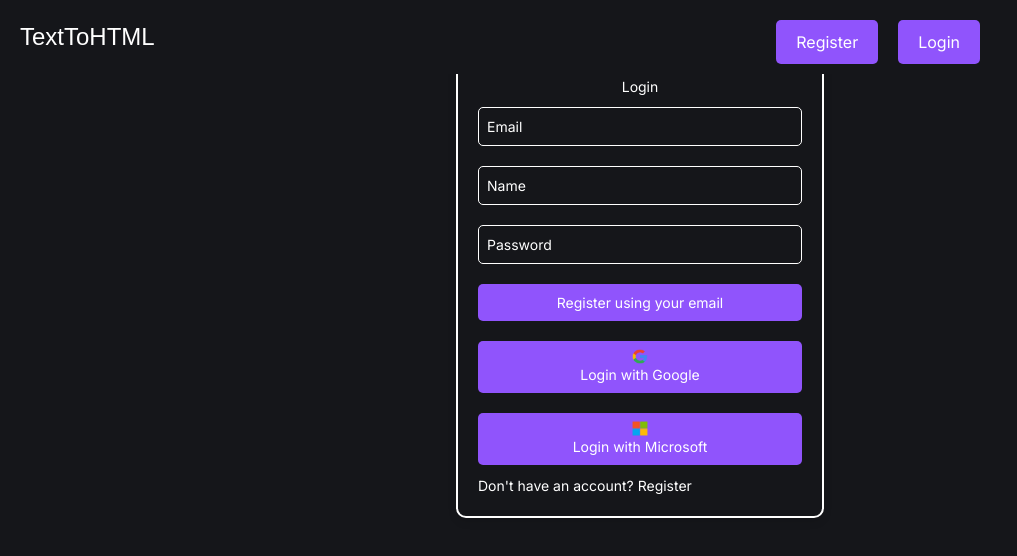
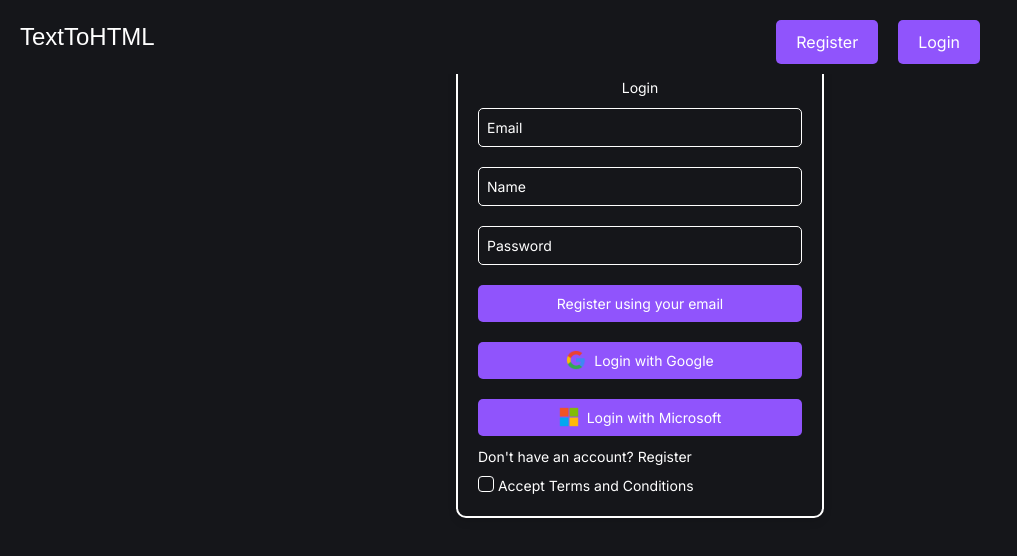
Before and after one commit to randyduong08/TextToHTMLApp, a Next.js app in the folder client/: page /login in a window 1280 px wide. Shown: the top 556 px of the page, without its empty margins (0-1017 px from the left). Built offline with nearby package versions, Linux system fonts and the light colour scheme.

Commit message:
Added Checkbox to login and register
Also fixed small icons and adjusted button sizes.

```diff
--- a/client/package.json
+++ b/client/package.json
@@ -9,6 +9,7 @@
     "lint": "next lint"
   },
   "dependencies": {
+    "@radix-ui/react-checkbox": "^1.0.4",
     "@radix-ui/react-icons": "^1.3.0",
     "@radix-ui/react-label": "^2.0.2",
     "class-variance-authority": "^0.7.0",
--- a/client/src/app/login/loginform.css
+++ b/client/src/app/login/loginform.css
@@ -13,14 +13,12 @@
     padding: 8px; /* Adjust padding to match button padding */
     margin: 10px 0;
     border-radius: 5px;
-    border: white; /* Remove border to match button style */
-    border: 1px solid white;
+    border: 1px solid white; /* Ensure border is set properly */
     background-color: transparent;
     color: white;
     position: relative; /* Ensure email and password fields are positioned above buttons */
     z-index: 2; /* Set z-index to a higher value to position them above buttons */
     box-sizing: border-box; /* Ensure padding and border are included in width */
-    position: relative; /* Set position relative for button elements */
 }
 
 .button,
@@ -28,8 +26,9 @@
 .microsoft,
 .sso,
 .login {
-    justify-content: center;
-    justify-items: center;
+    display: flex;
+    align-items: center; /* Center align content vertically */
+    justify-content: center; /* Center align content horizontally */
     width: 100%;
     padding: 8px;
     margin: 10px 0;
@@ -40,6 +39,17 @@
     box-sizing: border-box; /* Ensure padding and border are included in width */
     position: relative; /* Set position relative for button elements */
     z-index: 1; /* Set z-index to a lower value to position them below email and password fields */
+}
+
+/* Style the icon within the buttons */
+.button img,
+.google img,
+.microsoft img,
+.sso img,
+.login img {
+    margin-right: 8px; /* Add spacing between icon and text */
+    width: 20px; /* Adjust icon size as needed */
+    height: 20px;
 }
 
 /* Rest of your CSS styles remain the same */
--- a/client/src/app/login/loginform.js
+++ b/client/src/app/login/loginform.js
@@ -1,5 +1,6 @@
 import './loginform.css';
 import Header from '../header/headerlayout';
+import { Checkbox } from "@/components/ui/checkbox"
 
 export default function LoginForm() {
     return (
@@ -13,15 +14,18 @@ export default function LoginForm() {
                 <button type="submit" className="button email">Register using your email</button>
             </form>
             <div className="flex justify-center">
-            <button className="button google">
-                <img src="Google Login Icon.png" alt="Google Login Icon" width="5%" height="5%" />Login with Google
-            </button>
+                <button className="button google">
+                    <img src="Google Login Icon.png" alt="Google Login Icon" width="5%" height="5%" />Login with Google
+                </button>
             </div>
             <button className="button microsoft">
                 <img src="Windows Login Icon.png" alt="Windows Login Icon" width="5%" height="5%" />Login with Microsoft
             </button>
             <div className="register">
                 <p>Don't have an account? <a href="/registration">Register</a></p>
+                <div className="mt-2"> {/* Add margin top from the checkbox */}
+                    <Checkbox/> Accept Terms and Conditions
+                </div>
             </div>
         </div>
     );
--- a/client/src/app/registration/registrationform.css
+++ b/client/src/app/registration/registrationform.css
@@ -13,14 +13,12 @@
     padding: 8px; /* Adjust padding to match button padding */
     margin: 10px 0;
     border-radius: 5px;
-    border: white; /* Remove border to match button style */
-    border: 1px solid white;
+    border: 1px solid white; /* Ensure border is set properly */
     background-color: transparent;
     color: white;
     position: relative; /* Ensure email and password fields are positioned above buttons */
     z-index: 2; /* Set z-index to a higher value to position them above buttons */
     box-sizing: border-box; /* Ensure padding and border are included in width */
-    position: relative; /* Set position relative for button elements */
 }
 
 .button,
@@ -28,6 +26,9 @@
 .microsoft,
 .sso,
 .login {
+    display: flex;
+    align-items: center; /* Center align content vertically */
+    justify-content: center; /* Center align content horizontally */
     width: 100%;
     padding: 8px;
     margin: 10px 0;
@@ -38,6 +39,17 @@
     box-sizing: border-box; /* Ensure padding and border are included in width */
     position: relative; /* Set position relative for button elements */
     z-index: 1; /* Set z-index to a lower value to position them below email and password fields */
+}
+
+/* Style the icon within the buttons */
+.button img,
+.google img,
+.microsoft img,
+.sso img,
+.login img {
+    margin-right: 8px; /* Add spacing between icon and text */
+    width: 20px; /* Adjust icon size as needed */
+    height: 20px;
 }
 
 /* Rest of your CSS styles remain the same */
--- a/client/src/app/registration/registrationform.js
+++ b/client/src/app/registration/registrationform.js
@@ -1,5 +1,6 @@
 import './registrationform.css';
 import Header from '../header/headerlayout';
+import { Checkbox } from "@/components/ui/checkbox"
 
 export default function RegistrationForm() {
     return (
@@ -20,6 +21,9 @@ export default function RegistrationForm() {
             </button>
             <div className="register">
                 <p>Don't have an account? <a href="/registration">Register</a></p>
+                <div className="mt-2"> {/* Add margin top from the checkbox */}
+                    <Checkbox/> Accept Terms and Conditions
+                </div>
             </div>
         </div>
     );
--- /dev/null
+++ b/client/src/components/ui/checkbox.jsx
@@ -0,0 +1,24 @@
+"use client"
+
+import * as React from "react"
+import * as CheckboxPrimitive from "@radix-ui/react-checkbox"
+import { Check } from "lucide-react"
+
+import { cn } from "@/lib/utils"
+
+const Checkbox = React.forwardRef(({ className, ...props }, ref) => (
+  <CheckboxPrimitive.Root
+    ref={ref}
+    className={cn(
+      "peer h-4 w-4 shrink-0 rounded-sm border border-white ring-offset-background focus-visible:outline-none focus-visible:ring-2 focus-visible:ring-ring focus-visible:ring-offset-2 disabled:cursor-not-allowed disabled:opacity-50 data-[state=checked]:bg-primary data-[state=checked]:text-primary-foreground",
+      className
+    )}
+    {...props}>
+    <CheckboxPrimitive.Indicator className={cn("flex items-center justify-center text-current")}>
+      <Check className="h-4 w-4" />
+    </CheckboxPrimitive.Indicator>
+  </CheckboxPrimitive.Root>
+))
+Checkbox.displayName = CheckboxPrimitive.Root.displayName
+
+export { Checkbox }
```
Also changed, not shown: 1 other file (tests, documents, lock files or other folders).
